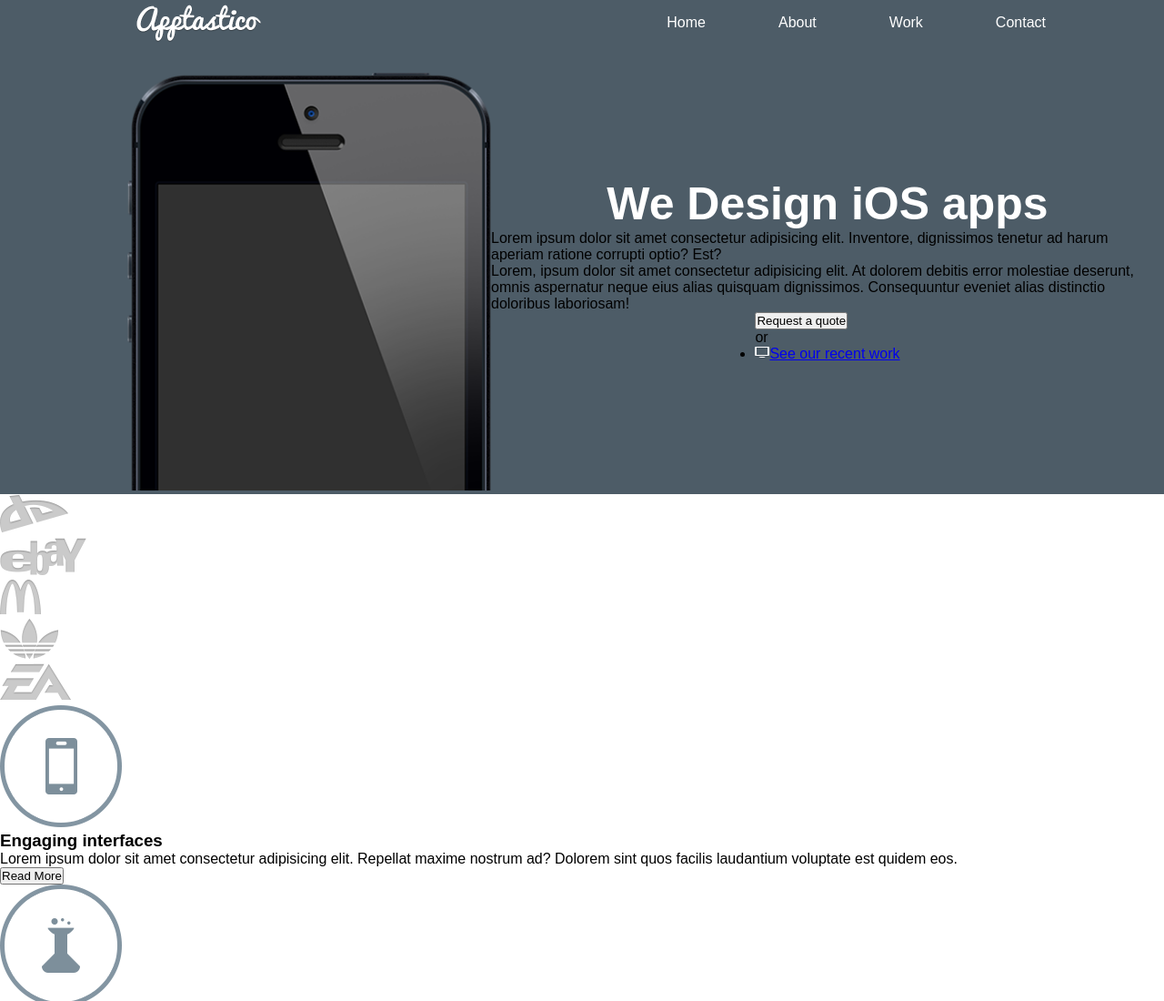
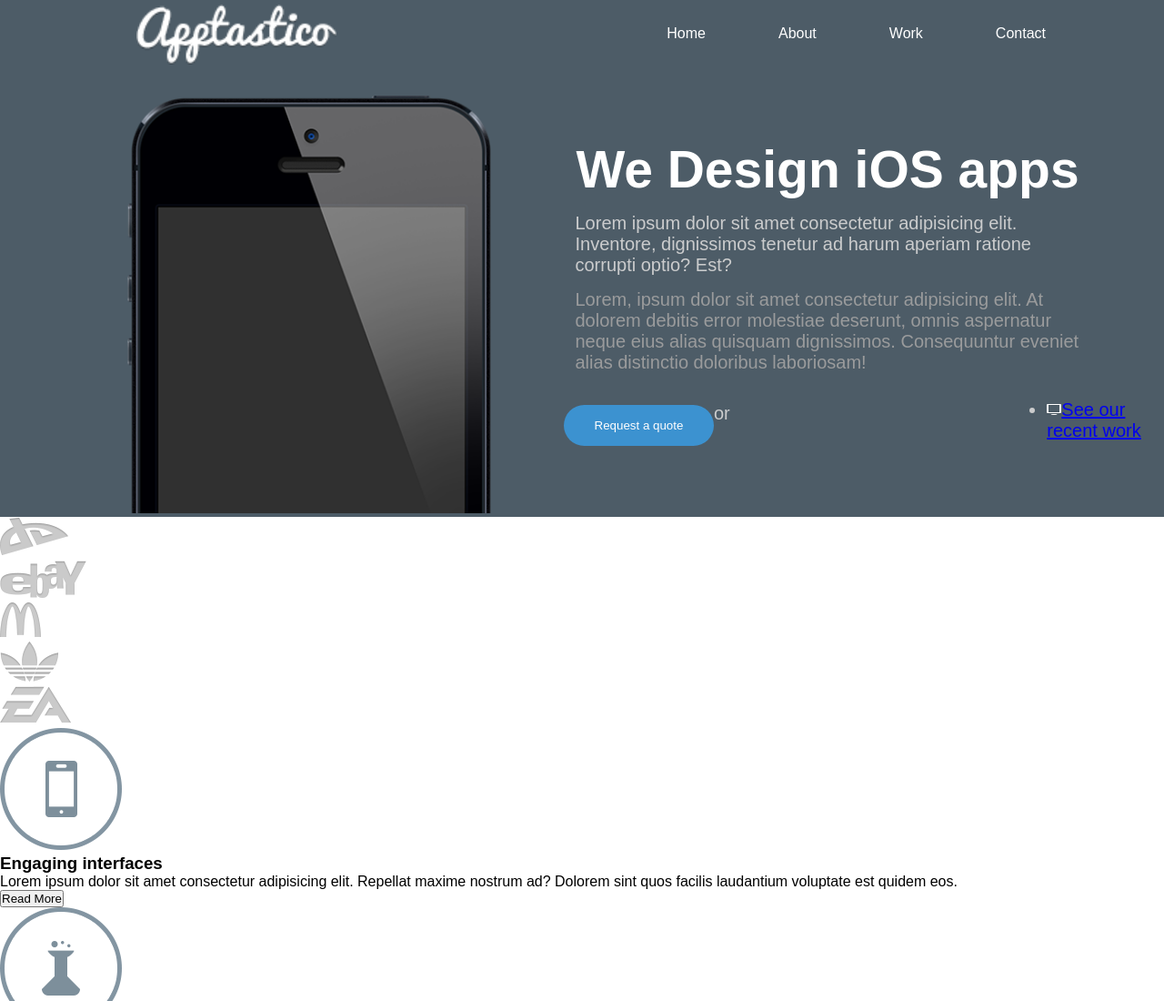
Before and after one commit to Einyel2205/a, a plain HTML site: page html/index.html in a window 1280 px wide. Shown: the top 1100 px of the page at 91% size. Drawn offline with Linux system fonts and the light colour scheme.

Commit message:
modificacion btnHeader.... Continuar

```diff
--- a/css/style.css
+++ b/css/style.css
@@ -12,6 +12,9 @@
 }
 #tituloHeader{
     margin: 5px 0 0 150px;
+}
+#tituloHeader img{
+    width: 220px;
 }
 #navInicio ul{
     display: flex;
@@ -36,6 +39,8 @@
     height: auto;
 }
 #contWeb{
+    font-size: 20px;
+    color: #cbcccd;
     width: 100%;
     display: flex;
     flex-direction: column;
@@ -44,8 +49,37 @@
 }
 #tituloHeader2{
     color: white;
-    font-size: 50px;
+    font-size: 57px;
+    margin-bottom: 15px;
 }
+#contWeb p{
+    margin-bottom: 15px;
+    width: 75%;
+}
+#parrClaro{
+    color: #9a9b9c;
+}
+#btnHeader{
+    display: flex;
+    width: 100%;
+    margin-top: 10px;
+    justify-content: center;
+    align-items: center;
+}
+#btnHeader button{
+    width: 250px;
+    height: 45px;
+    border-radius: 35px;
+    border: none;
+    background-color: #3c92d0;
+    color: #fefefe;
+    margin: 10px 0 0 80px ;
+}
+
+
+
+
+
 
 
 
```
